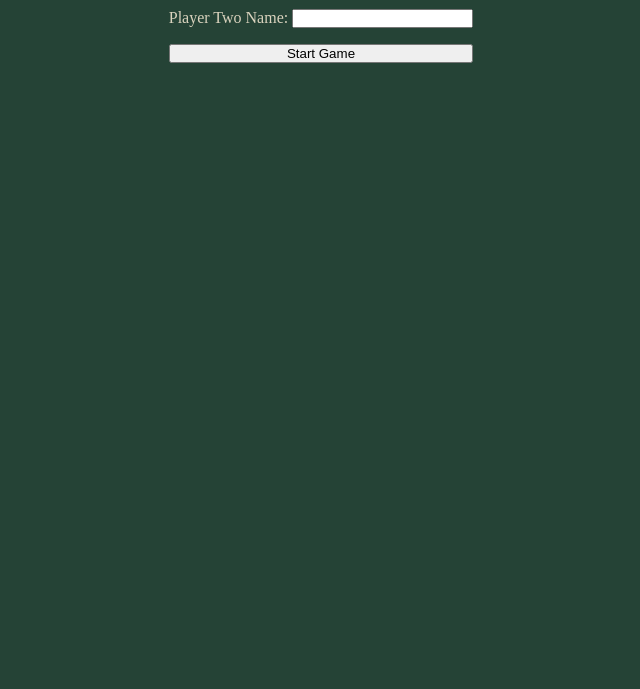
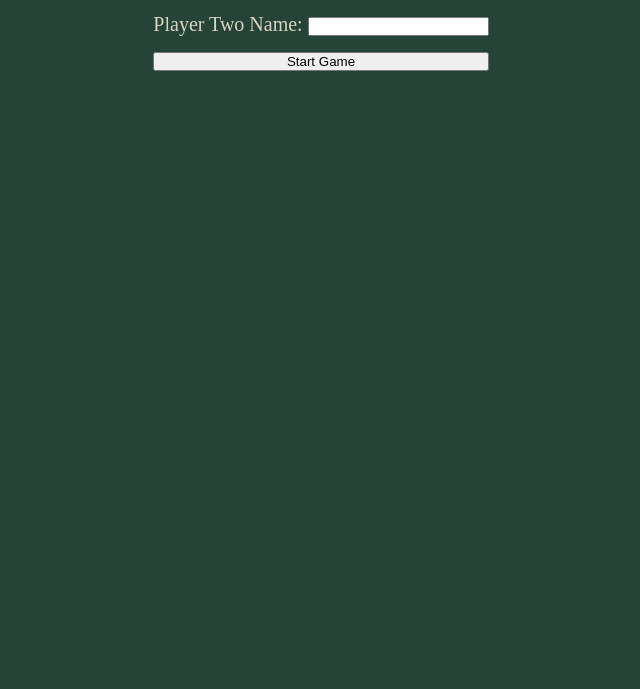
Before and after one commit to looonnng/odin-tic-tac-toe, a plain HTML site: page index.html in a window 1280 px wide. Shown: the part 111-800 px from the top of the page, without its empty margins (319-959 px from the left). Drawn offline with Linux system fonts and the light colour scheme.

Commit message:
feat: add gap between player score

```diff
--- a/styles.css
+++ b/styles.css
@@ -28,7 +28,10 @@ body {
   flex-direction: column;
 }
 
-
+.score-board {
+  font-size: 1.25rem;
+  gap: 1rem;
+}
 
 .score-board__form {
   gap: 1rem;
```
